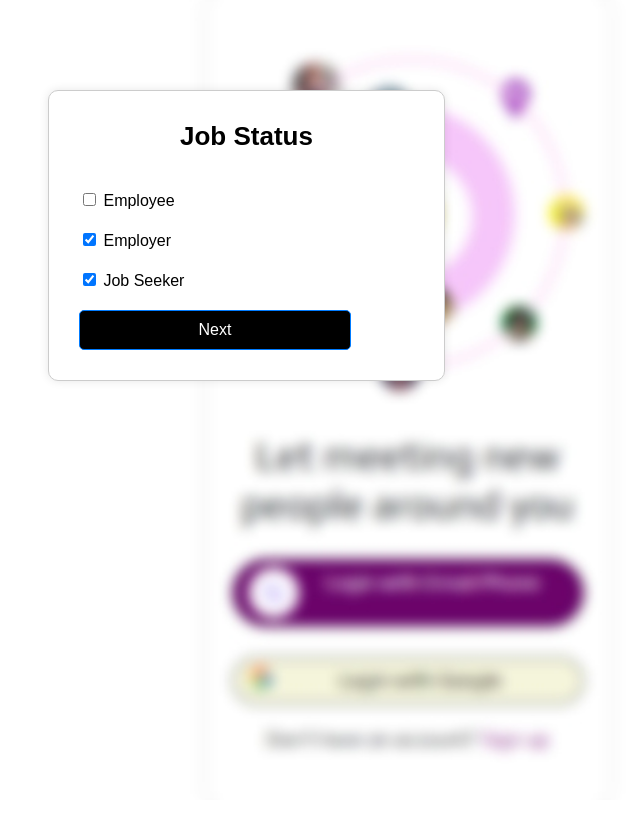
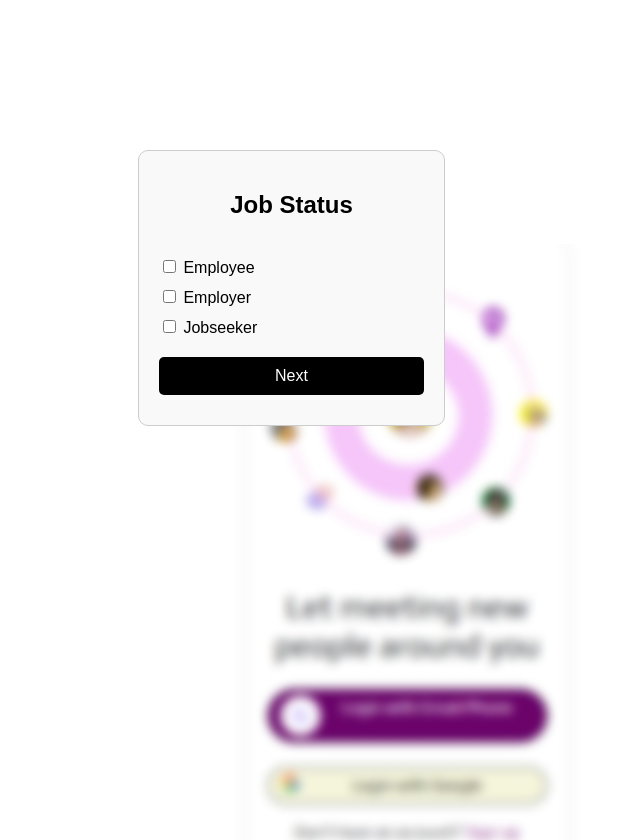
Before and after one commit to Jithininmakes/datingapp, a Django app: page /job_status in a window 1280 px wide. Shown: the whole page, without its empty margins (235-875 px from the left). Before the commit the page ends 756 px from the top, so only its background shows below. Run offline with Django 4.2, Linux system fonts and the light colour scheme.

Commit message:
job_status updated

```diff
--- a/new_project/new_app/static/css/option.css
+++ b/new_project/new_app/static/css/option.css
@@ -14,16 +14,16 @@ body {
         .container {
             top: 3; /* Moves the container to the top of the parent */
             background-color: white;
-            max-width: 420px;
-            width : 335px;
+            max-width: 275px;
+            width : 295px;
             margin: auto;
             padding: 30px;
             border: 1px solid #ccc;
             border-radius: 10px;
             box-shadow: 0 0 10px rgba(0, 0, 0, 0.1);
-             position: fixed;
-    top: 90px; /* 10px from the bottom of the viewport */
-    right: 600px;
+            position: fixed;
+            top: 130px; /* 10px from the bottom of the viewport */
+            right: 595px;
         }
         .heading {
             font-size: 26px;
--- a/new_project/new_app/templates/Dating/job_status.html
+++ b/new_project/new_app/templates/Dating/job_status.html
@@ -3,31 +3,173 @@
 <head>
     <meta charset="UTF-8">
     <meta name="viewport" content="width=device-width, initial-scale=1.0">
-    <title>Job Status Checkout</title>
-    {% load static %}
-        <link rel="stylesheet" href="static/css/option.css">
+    <title>Checkbox Navigation</title>
     <style>
+        body {
+            background-image: url('/static/image/background.jpg');
+            background-position: center 120%  ;
+            justify-content: center;
+            align-items: center;
+            height: 100vh;
+            background-size: auto;
+            background-repeat: no-repeat;
+            font-family: Arial, sans-serif;
+            margin: 20px;
+        }
+        .container {
+            position: fixed;
+            top:150px;
+            right: 600px;
+            max-width: 270px;
+            width: 265px;
+            margin: auto;
+            padding: 20px;
+            border: 1px solid #ccc;
+            border-radius: 10px;
+            background-color: #f9f9f9;
 
+        }
+        .checkbox-group {
+            margin-bottom: 20px;
+        }
+        .checkbox-group label {
+            display: block;
+            margin-bottom: 10px;
+        }
+        button {
+            width: 100%;
+            padding: 10px;
+            border: none;
+            border-radius: 5px;
+            background-color: black;
+            color: white;
+            font-size: 16px;
+            cursor: pointer;
+        }
+        button:hover {
+            background-color: #0056b3;
+        }
+        .error {
+            color: red;
+            margin-top: 10px;
+        }
     </style>
 </head>
 <body>
-<div class="bg-image">
     <div class="container">
-        <div class="heading"><b>Job Status</b></div><br>
-        <div class="form-check">
-             <input class="form-check-input" type="checkbox" value="" id="flexCheckDefault">
-             <label class="form-check-label" for="flexCheckDefault">Employee</label>
+        <center><h2>Job Status</h2></center><br>
+        <div class="checkbox-group">
+            <label><input type="checkbox" id="employee" name="role"> Employee</label>
+            <label><input type="checkbox" id="employer" name="role"> Employer</label>
+            <label><input type="checkbox" id="jobseeker" name="role"> Jobseeker</label>
         </div>
-        <div class="form-check">
-             <input class="form-check-input" type="checkbox" value="" id="flexCheckChecked" checked>
-             <label class="form-check-label" for="flexCheckChecked">Employer</label>
-        </div>
-        <div class="form-check">
-             <input class="form-check-input" type="checkbox" value=""  checked>
-             <label class="form-check-label" for="flexCheckChecked">Job Seeker</label>
-        </div>
-           <a href="{% url 'new_app:job_details' %}" class="link-button">Next</a>
+        <button onclick="navigate()">Next</button>
+        <div id="error-message" class="error"></div>
     </div>
-    </div>
+
+    <script>
+        function navigate() {
+            var employee = document.getElementById("employee");
+            var employer = document.getElementById("employer");
+            var jobseeker = document.getElementById("jobseeker");
+            var errorMessage = document.getElementById("error-message");
+
+            // Clear previous error message
+            errorMessage.textContent = "";
+
+            var selectedCount = 0;
+            var selectedPage = "";
+
+            if (employee.checked) {
+                selectedCount++;
+                selectedPage = "http://127.0.0.1:8001/job_details";
+            }
+            if (employer.checked) {
+                selectedCount++;
+                selectedPage = "http://127.0.0.1:8001/job_details";
+            }
+            if (jobseeker.checked) {
+                selectedCount++;
+                selectedPage = "http://127.0.0.1:8001/job_seeker";
+            }
+
+            if (selectedCount === 0) {
+                errorMessage.textContent = "Please select a role before proceeding.";
+            } else if (selectedCount > 1) {
+                errorMessage.textContent = "Please select only one option.";
+            } else {
+                window.location.href = selectedPage;
+            }
+        }
+    </script>
 </body>
 </html>
+
+
+
+
+
+
+
+
+
+
+
+
+
+
+
+
+
+
+
+
+
+
+
+<!--<!DOCTYPE html>-->
+<!--<html lang="en">-->
+<!--<head>-->
+<!--    <meta charset="UTF-8">-->
+<!--    <meta name="viewport" content="width=device-width, initial-scale=1.0">-->
+<!--    <title>Job Status Checkout</title>-->
+<!--    {% load static %}-->
+<!--        <link rel="stylesheet" href="static/css/option.css">-->
+<!--    <style>-->
+<!--.container {-->
+<!--            top: 3; /* Moves the container to the top of the parent */-->
+<!--            background-color: white;-->
+<!--            max-width: 275px;-->
+<!--            width : 295px;-->
+<!--            margin: auto;-->
+<!--            padding: 30px;-->
+<!--            border: 1px solid #ccc;-->
+<!--            border-radius: 10px;-->
+<!--            box-shadow: 0 0 10px rgba(0, 0, 0, 0.1);-->
+<!--            position: fixed;-->
+<!--            top: 130px; /* 10px from the bottom of the viewport */-->
+<!--            right: 595px;-->
+<!--        }-->
+<!--    </style>-->
+<!--</head>-->
+<!--<body>-->
+<!--<div class="bg-image">-->
+<!--    <div class="container">-->
+<!--        <div class="heading"><b>Job Status</b></div><br>-->
+<!--        <div class="form-check">-->
+<!--             <input class="form-check-input" type="checkbox" value="" id="flexCheckDefault">-->
+<!--             <label class="form-check-label" for="flexCheckDefault">Employee</label>-->
+<!--        </div>-->
+<!--        <div class="form-check">-->
+<!--             <input class="form-check-input" type="checkbox" value="" id="flexCheckChecked" checked>-->
+<!--             <label class="form-check-label" for="flexCheckChecked">Employer</label>-->
+<!--        </div>-->
+<!--        <div class="form-check">-->
+<!--             <input class="form-check-input" type="checkbox" value=""  checked>-->
+<!--             <label class="form-check-label" for="flexCheckChecked">Job Seeker</label>-->
+<!--        </div>-->
+<!--           <a href="{% url 'new_app:job_details' %}" class="link-button">Next</a>-->
+<!--    </div>-->
+<!--    </div>-->
+<!--</body>-->
+<!--</html>-->
--- a/new_project/new_app/urls.py
+++ b/new_project/new_app/urls.py
@@ -8,5 +8,6 @@ urlpatterns = [
     path('', views.DetailsView.as_view(), name='details'),
     path('job_status', views.JobStatusView.as_view(), name='job_status'),
     path('job_details', views.JobDetailsView.as_view(), name='job_details'),
+    path('job_seeker', views.JobSeekerView.as_view(), name='job_seeker'),
 
 ]
--- a/new_project/new_app/views.py
+++ b/new_project/new_app/views.py
@@ -47,9 +47,23 @@ class JobDetailsView(FormView):
     form_class = EmployerForm
 
     def get_form_kwargs(self):
-        return {'instance': self.request.user,
-                'data': self.request.POST}
+        kwargs = super().get_form_kwargs()
+        if self.request.user.is_authenticated:
+            kwargs.update({
+                'instance': self.request.user,
+                'data': self.request.POST or None,
+            })
+        else:
+            kwargs.update({
+                'data': self.request.POST or None,
+            })
+        return kwargs
 
     def form_valid(self, form):
-        form.save()
-        return redirect(self.success_url)
+        if self.request.user.is_authenticated:
+            form.save()
+        return super().form_valid(form)
+
+
+class JobSeekerView(TemplateView):
+    template_name = 'Dating/job_seeker.html'
```
Also changed, not shown: new_project/new_app/forms.py (+7 -7 lines), new_project/new_app/templates/Dating/details.html (+23 -47 lines), new_project/new_app/templates/Dating/job_seeker.html (added, +10 -0 lines).
